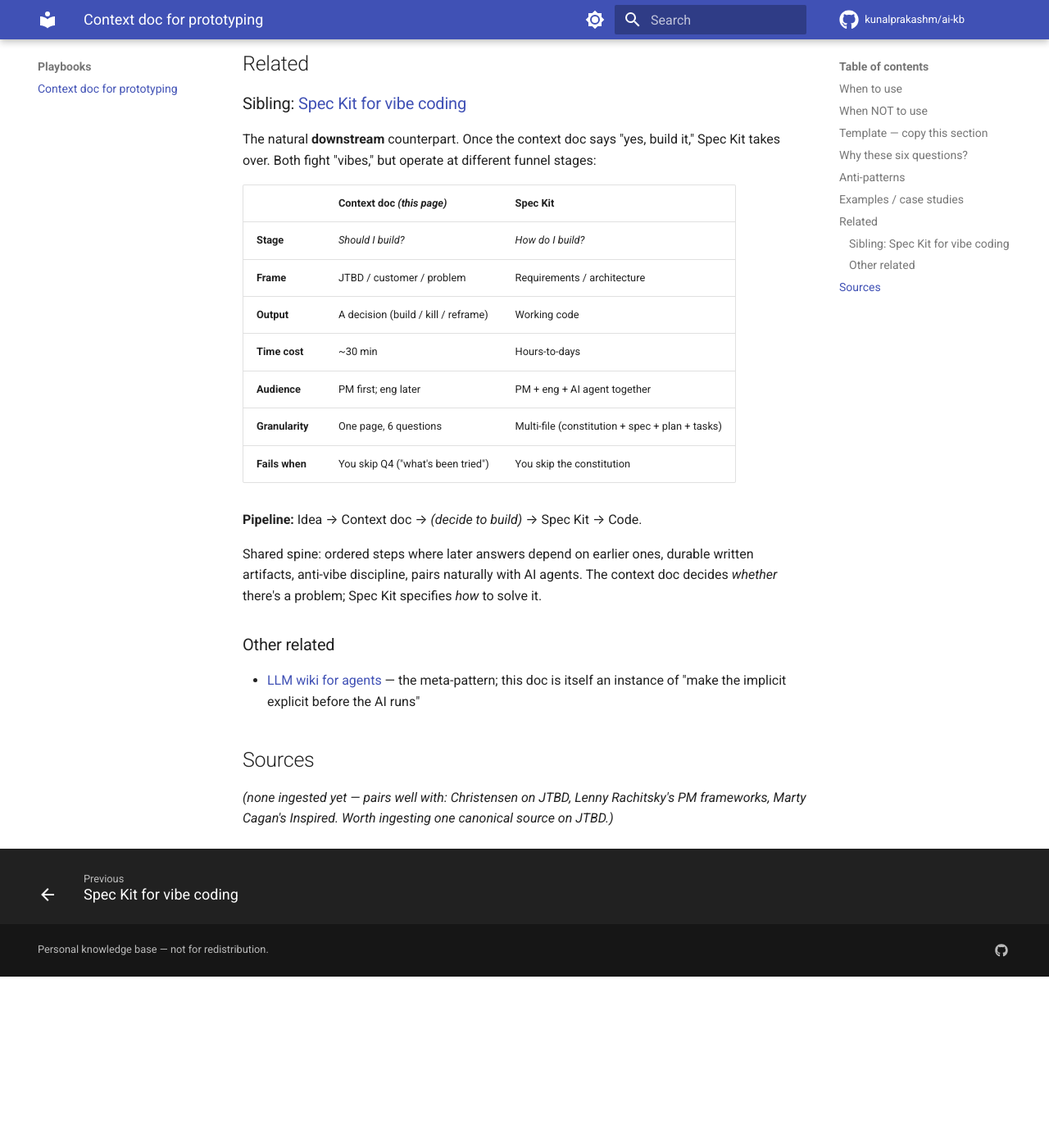
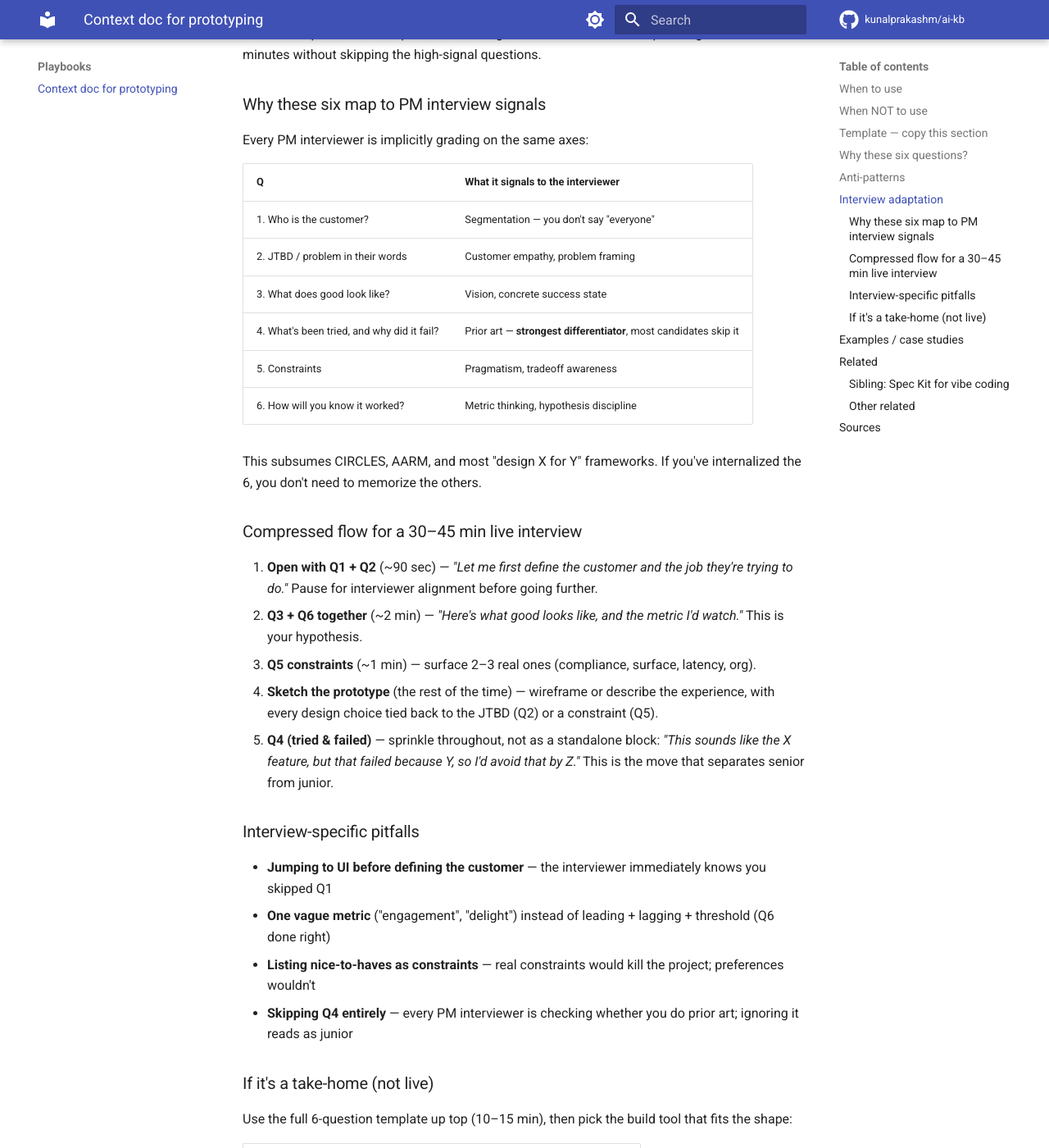
Before and after one commit to kunalprakashm/ai-kb, an MkDocs documentation site: the page built from wiki/playbooks/context-doc-for-prototyping.md, in a window 1280 px wide and 1400 px high, scrolled down 3208 px. Shown: the whole window at 82% size. Built offline with MkDocs 1.6.1 and Material for MkDocs 9.7.7, drawn with Linux system fonts in a browser that asks for light colours; comment, search, counter and statistics services are not loaded; before the commit the page ends 4399 px from its top, so only the background shows below that; some of the changed text lies outside the part shown.

Commit message:
wiki: add Interview adaptation section to Context doc
Filed-back from query 'In an interview to create prototypes, what should I use?'. New section covers: why the 6 questions map to PM interview signals, compressed 30-45 min flow, interview-specific pitfalls, and take-home tool table (Figma/v0/Lovable/Bolt/Canvas/Spec Kit). Added 'PM interviews' to When-to-use and 'interview' tag.

```diff
--- a/wiki/playbooks/context-doc-for-prototyping.md
+++ b/wiki/playbooks/context-doc-for-prototyping.md
@@ -1,9 +1,9 @@
 ---
 title: "Context doc for prototyping"
 type: template
-tags: [pm, prototyping, jtbd, framework]
+tags: [pm, prototyping, jtbd, framework, interview]
 created: 2026-05-09
-updated: 2026-05-09
+updated: 2026-05-10
 sources: []
 ---
 
@@ -16,6 +16,7 @@ sources: []
 - Starting a new prototype or experiment
 - Before kicking off a feature spec with eng
 - Before vibing/spec-kitting with an AI agent
+- **PM interviews** — the 6 questions *are* the answer template ([see below](#interview-adaptation))
 - When a stakeholder asks "can you look into X?" — fill this out together to align scope
 - Anytime the problem feels mushy
 
@@ -121,6 +122,53 @@ The order matters. If you can't answer (1) and (2), don't try to answer (3)–(6
 - **Constraint laundering.** Listing nice-to-haves as "constraints." Constraints are things that, if violated, *kill the project*. Everything else is a preference.
 - **Skipping #4.** Most common omission. Almost every "new" idea has been tried — find out how, fast.
 
+## Interview adaptation
+
+In a PM interview (live whiteboard, product design round, or take-home), the 6 questions **are** the answer template. The hard part isn't knowing the framework — it's compressing it into 30–45 minutes without skipping the high-signal questions.
+
+### Why these six map to PM interview signals
+
+Every PM interviewer is implicitly grading on the same axes:
+
+| Q | What it signals to the interviewer |
+|---|---|
+| 1. Who is the customer? | Segmentation — you don't say "everyone" |
+| 2. JTBD / problem in their words | Customer empathy, problem framing |
+| 3. What does good look like? | Vision, concrete success state |
+| 4. What's been tried, and why did it fail? | Prior art — **strongest differentiator**, most candidates skip it |
+| 5. Constraints | Pragmatism, tradeoff awareness |
+| 6. How will you know it worked? | Metric thinking, hypothesis discipline |
+
+This subsumes CIRCLES, AARM, and most "design X for Y" frameworks. If you've internalized the 6, you don't need to memorize the others.
+
+### Compressed flow for a 30–45 min live interview
+
+1. **Open with Q1 + Q2** (~90 sec) — *"Let me first define the customer and the job they're trying to do."* Pause for interviewer alignment before going further.
+2. **Q3 + Q6 together** (~2 min) — *"Here's what good looks like, and the metric I'd watch."* This is your hypothesis.
+3. **Q5 constraints** (~1 min) — surface 2–3 real ones (compliance, surface, latency, org).
+4. **Sketch the prototype** (the rest of the time) — wireframe or describe the experience, with every design choice tied back to the JTBD (Q2) or a constraint (Q5).
+5. **Q4 (tried & failed)** — sprinkle throughout, not as a standalone block: *"This sounds like the X feature, but that failed because Y, so I'd avoid that by Z."* This is the move that separates senior from junior.
+
+### Interview-specific pitfalls
+
+- **Jumping to UI before defining the customer** — the interviewer immediately knows you skipped Q1
+- **One vague metric** ("engagement", "delight") instead of leading + lagging + threshold (Q6 done right)
+- **Listing nice-to-haves as constraints** — real constraints would kill the project; preferences wouldn't
+- **Skipping Q4 entirely** — every PM interviewer is checking whether you do prior art; ignoring it reads as junior
+
+### If it's a take-home (not live)
+
+Use the full 6-question template up top (10–15 min), then pick the build tool that fits the shape:
+
+| Take-home shape | Recommended tool |
+|---|---|
+| 1-week PM design review | Figma wireframes |
+| AI-PM "build something" prompt | **v0**, **Lovable**, or **Bolt** (text-to-prototype) |
+| One-shot HTML/JS demo | **Claude Canvas** or **ChatGPT Canvas** |
+| Multi-day, code-heavy, will-be-graded | [Spec Kit](../concepts/spec-kit-for-vibe-coding.md) |
+
+The context doc still goes at the top of every take-home — graders skim for it.
+
 ## Examples / case studies
 
 _(none yet — file completed context docs as `wiki/sources/context-<project>.md` and link them here)_
```
Also changed, not shown: log.md (+6 -1 lines).
